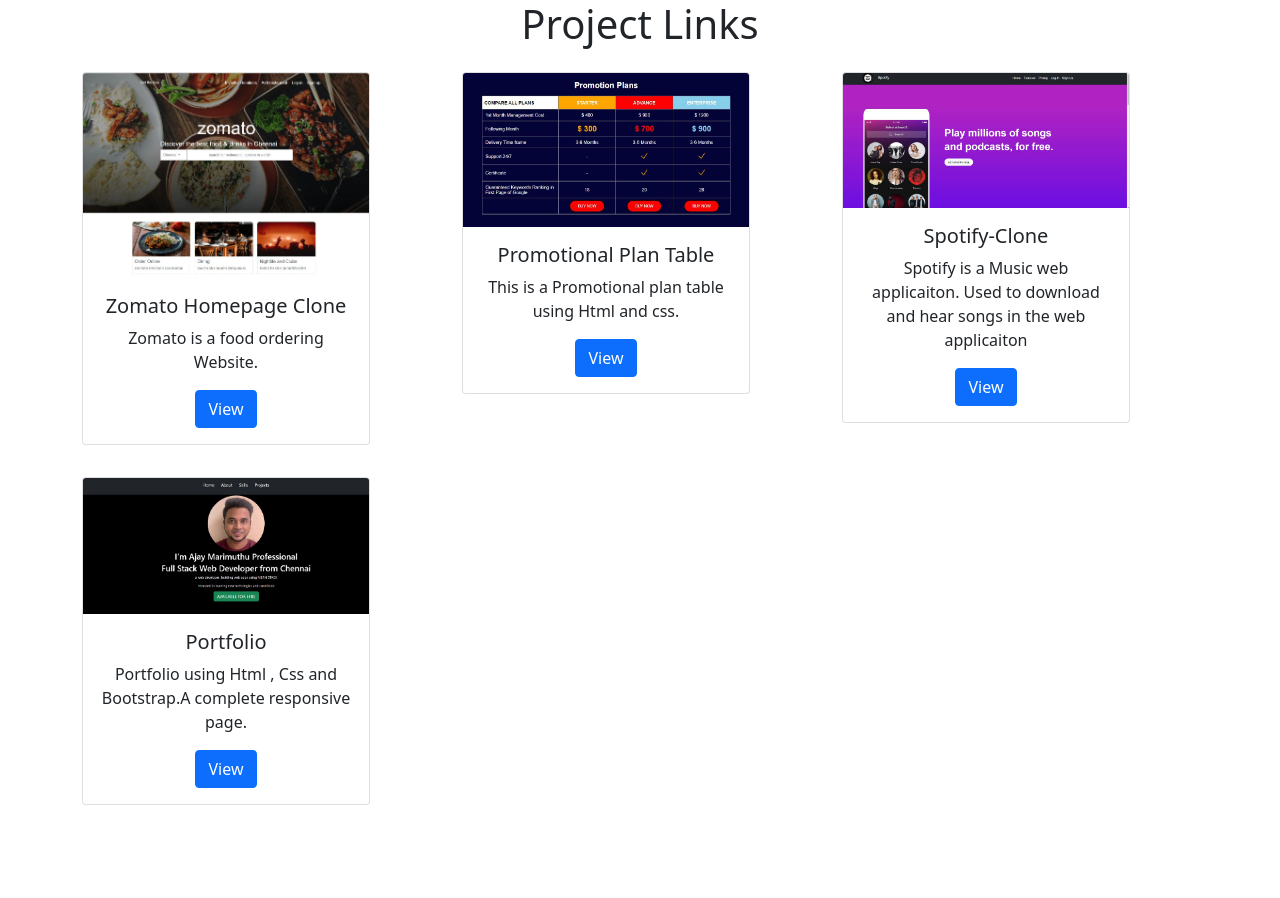
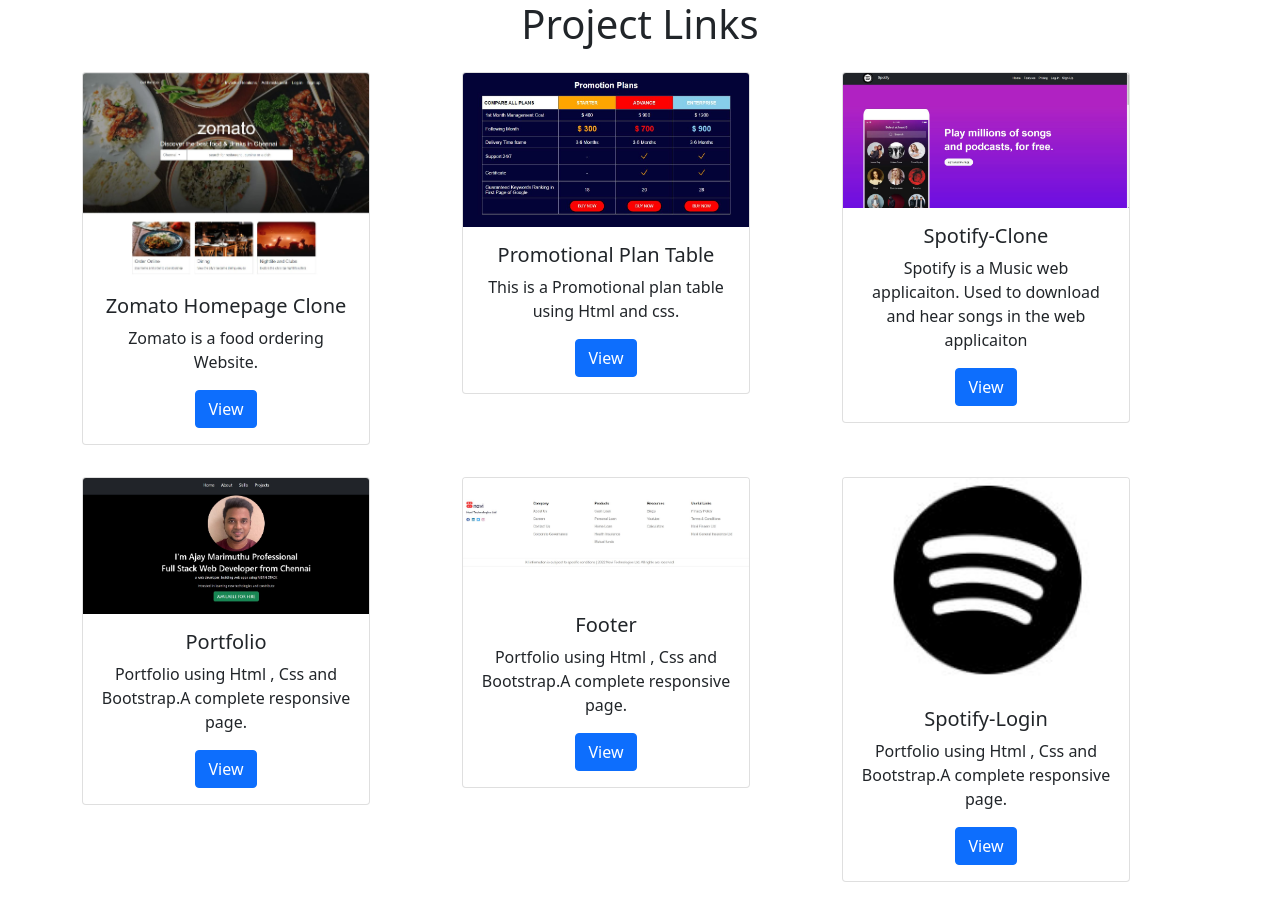
Before and after one commit to ajaymarimuthu/Html-Css-Bootstrap-Project-Links, a plain HTML site: page index.html in a window 1280 px wide. Before the commit the page ends 821 px from the top, so only its background shows below. Drawn offline with nearby package versions, Linux system fonts and the light colour scheme.

Commit message:
added new projects links

```diff
--- a/index.html
+++ b/index.html
@@ -102,6 +102,46 @@
         </div>
 
 
+
+        <div class="col mb-3 mt-3">
+          <div class="card text-center" style="width: 18rem">
+            <img src="./images/footer.JPG" class="card-img-top" alt="..." />
+            <div class="card-body">
+              <h5 class="card-title">Footer</h5>
+              <p class="card-text">
+                Portfolio using Html , Css and Bootstrap.A complete responsive
+                page.
+              </p>
+              <a
+                href=" https://shimmering-centaur-b97ac5.netlify.app "
+                class="btn btn-primary"
+                >View</a
+              >
+            </div>
+          </div>
+        </div>
+
+
+        <div class="col mb-3 mt-3">
+          <div class="card text-center" style="width: 18rem">
+            <img src="./images/spotify-login.JPG" class="card-img-top" alt="..." />
+            <div class="card-body">
+              <h5 class="card-title">Spotify-Login</h5>
+              <p class="card-text">
+                Portfolio using Html , Css and Bootstrap.A complete responsive
+                page.
+              </p>
+              <a
+                href=" https://shimmering-centaur-b97ac5.netlify.app "
+                class="btn btn-primary"
+                >View</a
+              >
+            </div>
+          </div>
+        </div>
+
+
+
       </div>
     </div>
 
```
Also changed, not shown: images/footer.JPG (added), images/spotify-login.JPG (added).
